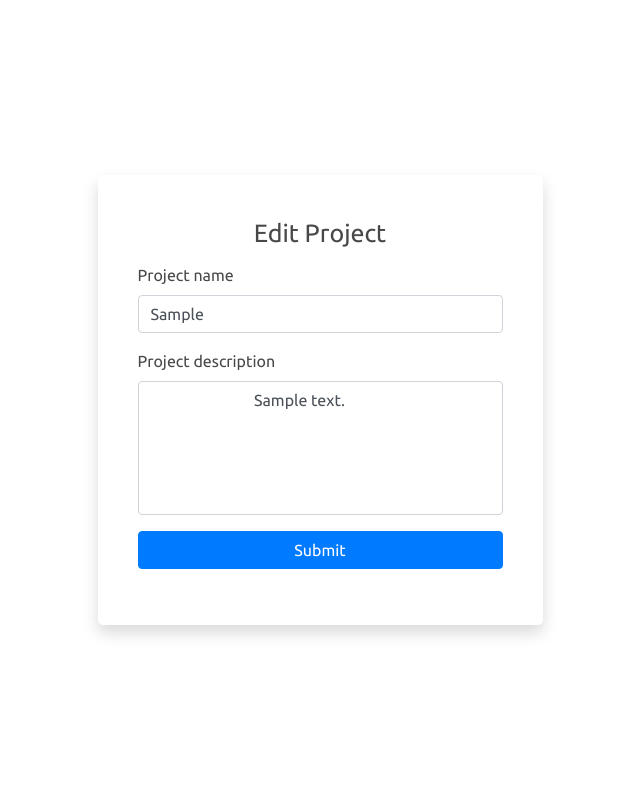
After one commit to PSHariNarayanan/crystal_delta_app, a Django app: template CRUD_project/CRUD/templates/editProject.html in a window 1280 px wide. The commit adds this page. Shown: the whole page, without its empty margins (320-960 px from the left). Run offline with Django 3.2, Linux system fonts and the light colour scheme; the template is opened without the code that fills it: values that come from a table or form of the project are taken from there, others are empty; tables that the repository leaves empty hold one stand-in row (values such as "Sample post"); some libraries are stand-ins or nearby versions.

Commit message:
edit project template,functionality,delete project functionality

```diff
--- /dev/null
+++ b/CRUD_project/CRUD/templates/editProject.html
@@ -0,0 +1,29 @@
+{% extends 'base.html' %}
+{% block content%}
+<div class="container h-100">
+    <div class="row h-100 justify-content-center align-items-center">
+        <div class="col-5">
+            <div class="formWrapper shadow">
+                <div class="header">
+                    Edit Project
+                </div>
+                <form action='/editProjectHandler' method='POST'>
+                    {% csrf_token %}
+                    <div class="form-group">
+                        <label for="project name">Project name</label>
+                        <input type="text" class="form-control" name="name" value={{project.name}} />
+                    </div>
+                    <div class="form-group">
+                        <label for="description">Project description</label>
+                        <textarea class="form-control" rows="5" name="description">
+                            {{project.description}}
+                        </textarea>
+                    </div>
+                    <input type="hidden" class="form-control" name="project_id" value={{project.id}} />
+                    <button type="submit" class="btn btn-primary w-100">Submit</button>
+                </form>
+            </div>
+        </div>
+    </div>
+</div>
+{% endblock %}
--- a/CRUD_project/CRUD/templates/projects.html
+++ b/CRUD_project/CRUD/templates/projects.html
@@ -26,8 +26,8 @@
                             <td>{{project.name}}</td>
                             <td>{{project.description}}</td>
                             <td class="text-center">
-                                <button type="button" class="btn btn-secondary btn-sm mr-1">Edit</button>
-                                <button type="button" class="btn btn-secondary btn-sm">Delete</button>
+                                <a href="{% url 'editProject' project.id %}" class="btn btn-secondary btn-sm mr-1">Edit</a>
+                                <a href="{% url 'deleteProject' project.id %}" class="btn btn-secondary btn-sm">Delete</a>
                             </td>
                         </tr>
                         {% endfor %}
--- a/CRUD_project/CRUD/urls.py
+++ b/CRUD_project/CRUD/urls.py
@@ -10,5 +10,7 @@ urlpatterns = [
     path('projects/',views.projects,name='projects'),
     path('createProject/',views.createProject,name='createProject'),
     path('createProjectHandler/',views.createProjectHandler,name='createProjectHandler'),
-    path('deleteProject/<int:id>',views.deleteProject,name='deleteProject')
+    path('deleteProject/<int:id>',views.deleteProject,name='deleteProject'),
+    path('editProject/<int:id>', views.editProject,name='editProject'),
+    path('editProjectHandler', views.editProjectHandler,name='editProjectHandler')
 ]
```
Also changed, not shown: CRUD_project/CRUD/views.py (+23 -0 lines).
